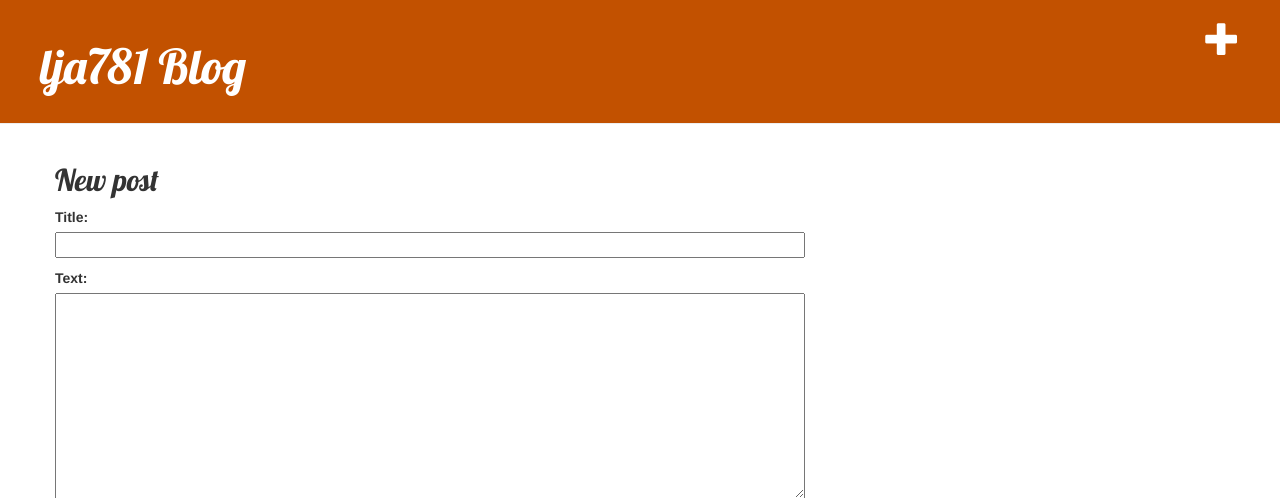
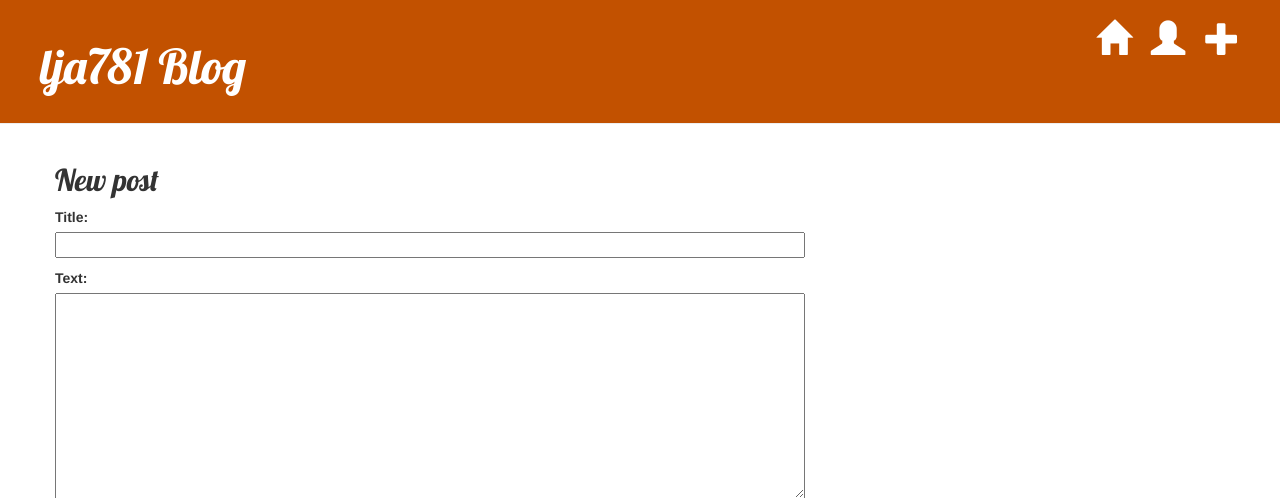
Before and after one commit to lja781/webapp, a Django app: page /blog/post/new/ in a window 1280 px wide. Shown: the top 498 px of the page. Run offline with Django 3.2, Linux system fonts and the light colour scheme; some libraries are stand-ins or nearby versions.

Commit message:
Added additional icons for navigation

```diff
--- a/blog/templates/blog/base.html
+++ b/blog/templates/blog/base.html
@@ -10,6 +10,8 @@
 <body>
     <div class="page-header">
         <a href="{% url 'post_new' %}" class="top-menu"><span class="glyphicon glyphicon-plus"></span></a>
+        <a href="{% url 'login' %}" class="top-menu"><span class="glyphicon glyphicon-user"></span></a>
+        <a href="{% url 'home' %}" class="top-menu"><span class="glyphicon glyphicon-home"></span></a>
         <h1><a href="/">lja781 Blog</a></h1>
     </div>
     <div class="content container">
--- a/mysite/urls.py
+++ b/mysite/urls.py
@@ -19,7 +19,7 @@ from django.urls import path, include
 from blog import views
 
 urlpatterns = [
-    path('', views.redirect_view, name='redirect'),
+    path('', views.redirect_view, name='home'),
     path('admin/', admin.site.urls),
     path('blog/', include('blog.urls')),
     path('accounts/', include('accounts.urls')),
```
